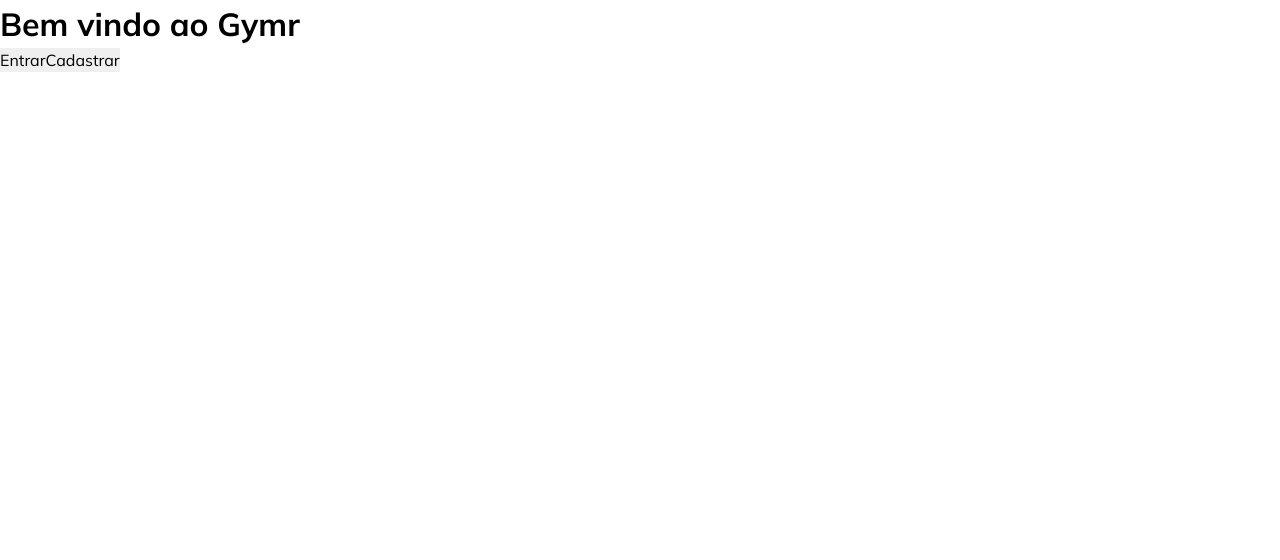
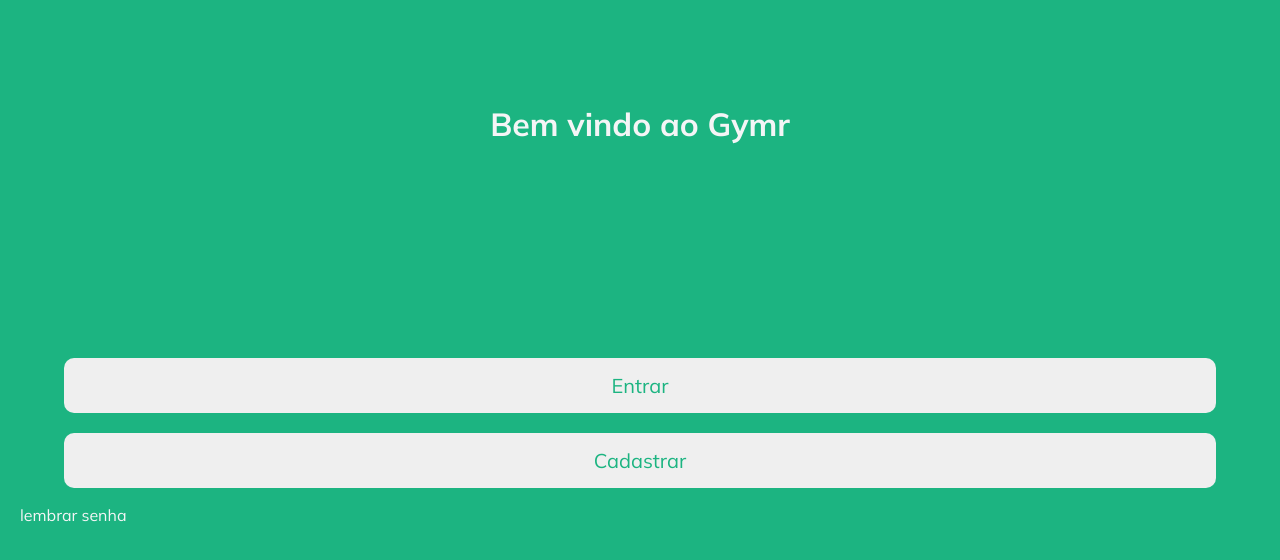
Before and after one commit to HemersonChaves/front-end_academia, a React (Vite) app: page / in a window 1280 px wide. Shown: the top 560 px of the page. Built offline with nearby package versions, Linux system fonts and the light colour scheme.

Commit message:
feat(login): deve iniciar com botões de cadastro ou de login e lembrar senha

```diff
--- a/index.html
+++ b/index.html
@@ -7,7 +7,7 @@
   <meta name="viewport" content="width=device-width, initial-scale=1.0" />
   <link rel="preconnect" href="https://fonts.googleapis.com">
   <link href="https://fonts.googleapis.com/css2?family=Mulish:wght@400;700&display=swap" rel="stylesheet">
-  <link rel="stylesheet" href="./src/global.css">
+  <link rel="stylesheet" href="./src/style/global.css">
   <title>App-Treino</title>
 </head>
 
--- a/src/presentation/Page/login/index.tsx
+++ b/src/presentation/Page/login/index.tsx
@@ -1,11 +1,26 @@
+import style from './styles.module.css';
+
 function Login() {
   return (
-    <div className="container color-primary">
-      <header className="heading">
+    <div className={style.container}>
+      <header className={style.header}>
         <h1>Bem vindo ao Gymr</h1>
       </header>
-      <button type="button">Entrar</button>
-      <button type="button">Cadastrar</button>
+      <main className={style.main_login}>
+        <div className={style.form_control}>
+          <button className={style.btn} type="button">Entrar</button>
+          <button className={style.btn} type="button">Cadastrar</button>
+        </div>
+        <div>
+          <a href="/" className={style.btn_link}>
+            lembrar
+            {' '}
+            <span> senha </span>
+          </a>
+        </div>
+
+      </main>
+
     </div>
   );
 }
--- /dev/null
+++ b/src/presentation/Page/login/styles.module.css
@@ -0,0 +1,55 @@
+.container {
+  height: 100%;
+  color: var(--light-gray);
+  background: var(--green-500);
+}
+
+.header {
+  margin: 0 auto 3rem;
+  justify-content: center;
+  display: flex;
+  width: 100%;
+  padding: 10rem 2rem;
+  margin-bottom: 5rem;
+}
+.main_login {
+  margin: 10rem auto;
+  width: 100%;
+}
+.form_control {
+  background: transparent;
+  display: flex;
+  flex-direction: column;
+  width: 100%;
+  margin: 5rem auto 0.5rem;
+  justify-content: center;
+  align-items: center;
+}
+.form_button {
+  display: flex;
+  width: 100%;
+}
+
+.btn {
+  width: 90%;
+  padding: 1.25rem;
+  border-radius: 1rem;
+  margin: 1rem;
+  font-size: 2rem;
+  font-weight: 500;
+  color: var(--green-500);
+}
+
+.btn:hover {
+  background: var(--soft-gray);
+}
+.btn_link{
+  margin: 0 2rem;
+}
+
+.btn_link:hover {
+  color: var(--soft-gray);
+}
+.btn_link span {
+  color: var(--light-gray);
+}
--- a/src/style/global.css
+++ b/src/style/global.css
@@ -13,10 +13,11 @@
 }
 
 html,
-body {
+body, #root, .App  {
 
   font-family: 'Mulish', sans-serif;
   height: 100%;
+  min-height: 100vh;
 }
 
 html {
```
